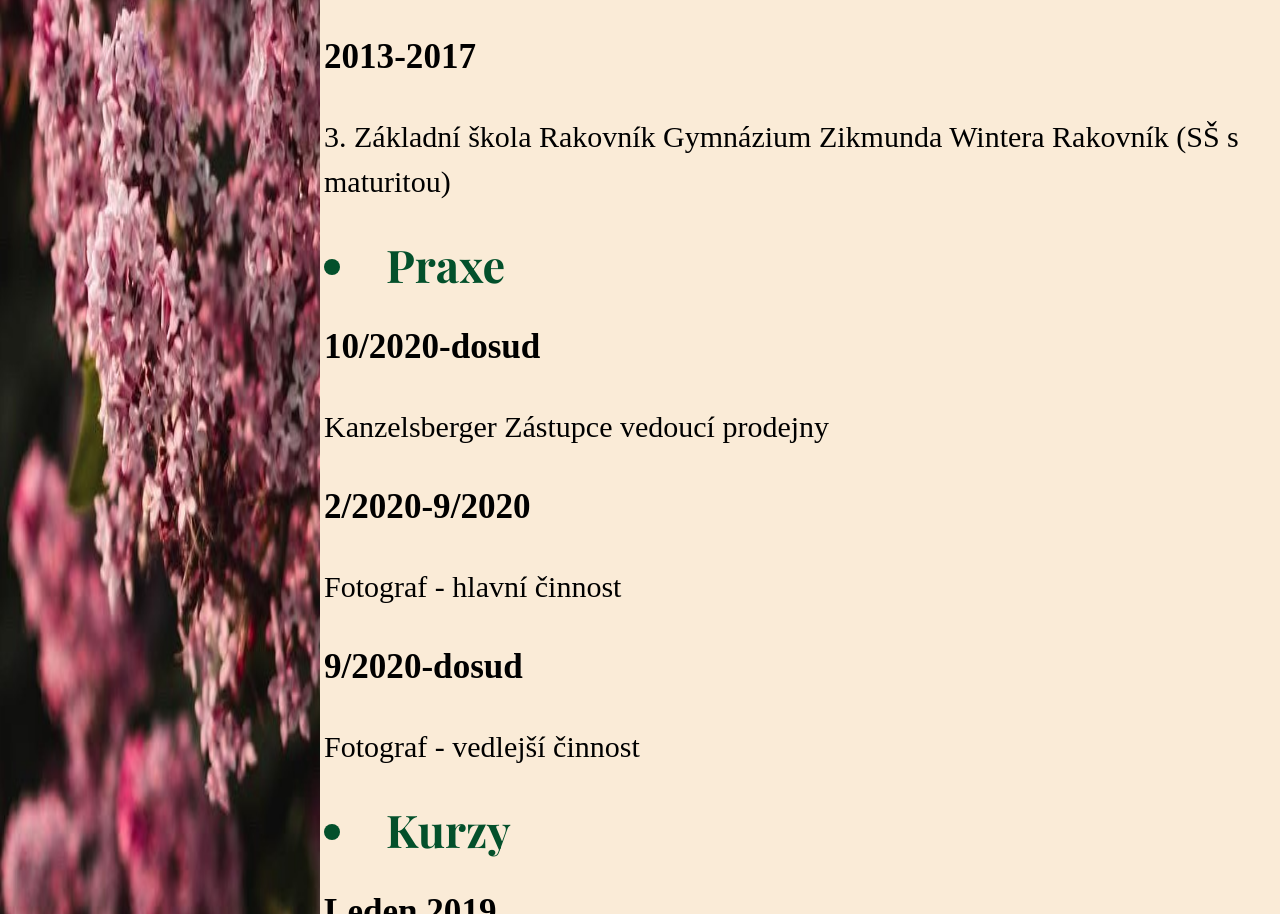
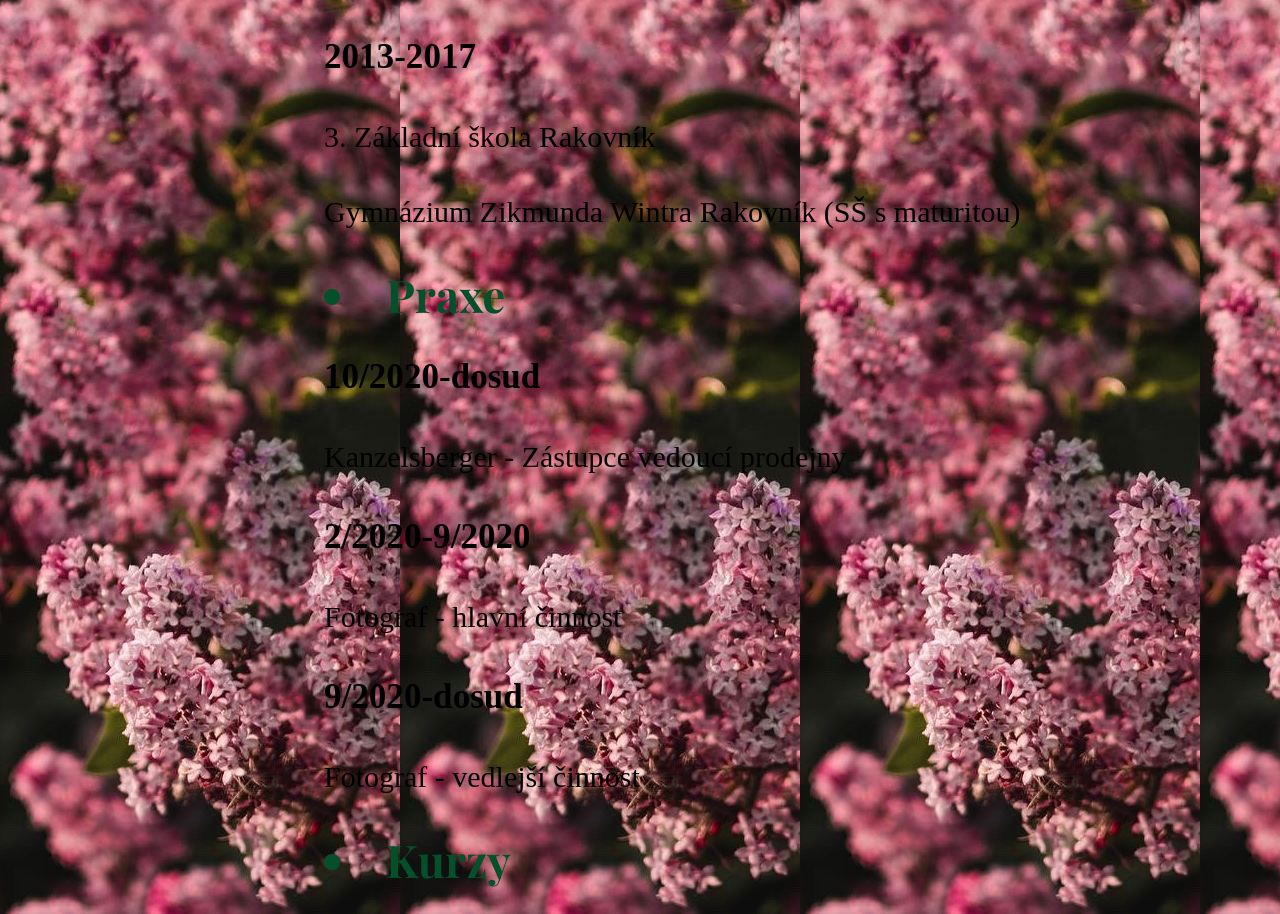
Before and after one commit to IrenaVolevecka/zivotopis1, a plain HTML site: page index.html in a window 1280 px wide. Shown: the part 2228-3142 px from the top of the page. Drawn offline with nearby package versions, Linux system fonts and the light colour scheme; a web font is replaced by a local one.

Commit message:
Oprava chyb

```diff
--- a/index.html
+++ b/index.html
@@ -38,15 +38,14 @@
     <section class="Obsah">
     <h2><li>Vzdělání</li></h2>
     <h3>2013-2017</h3>
-    <p>3. Základní škola Rakovník
-        Gymnázium Zikmunda Wintera Rakovník (SŠ s maturitou)
+    <p>3. Základní škola Rakovník</p>
+        <p>Gymnázium Zikmunda Wintra Rakovník (SŠ s maturitou)
     </p>
     <h2><li>Praxe</li></h2>
 
     <h3>10/2020-dosud</h3>
 
-    <p>Kanzelsberger
-        Zástupce vedoucí prodejny
+    <p>Kanzelsberger - Zástupce vedoucí prodejny
     </p>
 
     <h3>2/2020-9/2020</h3>
@@ -84,7 +83,5 @@
 
 
     </section>
-
-    <!--Život-->
 </body>
 </html>
--- a/style.css
+++ b/style.css
@@ -1,8 +1,6 @@
 body {
     background-color: antiquewhite;
     background-image: url(obrázky/image6.jpeg);
-    background-repeat: no-repeat;
-    background-size: 320px 100%;
     color: black;
     font-size: 30px;
     line-height: 45px;
@@ -12,9 +10,6 @@ body {
     overflow: auto;
 
   }
-
-
-
 a {
     color:  rgb(3, 80, 43);
 }
@@ -33,7 +28,7 @@ h1 {
 }
 .Pozadi {
     float: right;
-
+    scroll-snap-align: proximity;
 
 
 }
```
